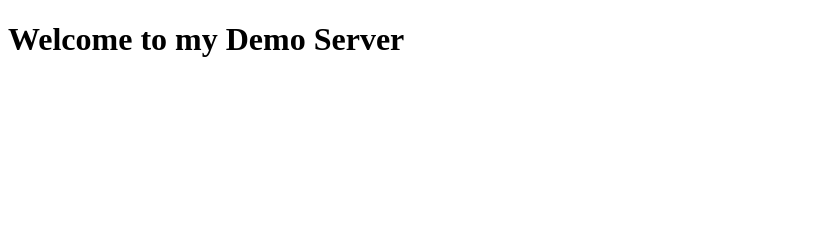
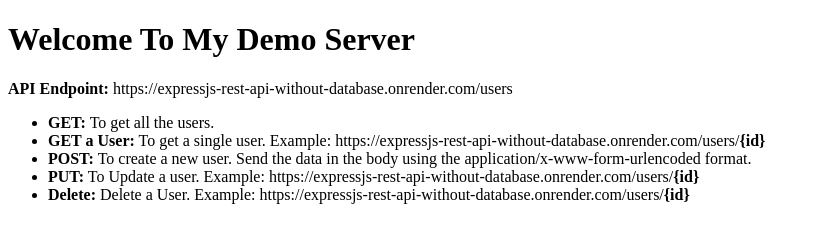
Before and after one commit to arouf01/express_rest_api_without_database, a website: page views/index.html in a window 1280 px wide. Shown: the whole page, without its empty margins (0-820 px from the left). Drawn offline with Linux system fonts and the light colour scheme.

Commit message:
Added User Manual

```diff
--- a/views/index.html
+++ b/views/index.html
@@ -6,6 +6,19 @@
     <title>Home Page</title>
   </head>
   <body>
-    <h1>Welcome to my Demo Server</h1>
+    <h1>Welcome To My Demo Server</h1>
+    <p>
+      <strong>API Endpoint:</strong> https://expressjs-rest-api-without-database.onrender.com/users
+    </p>
+    <ul>
+      <li><strong>GET:</strong> To get all the users.</li>
+      <li><strong>GET a User:</strong> To get a single user. Example: https://expressjs-rest-api-without-database.onrender.com/users/<strong>{id}</strong></li>
+      <li><strong>POST:</strong> To create a new user. Send the data in the body using the application/x-www-form-urlencoded format.</li>
+      <li><strong>PUT:</strong> To Update a user. Example: https://expressjs-rest-api-without-database.onrender.com/users/<strong>{id}</strong></li>
+      <li><strong>Delete:</strong> Delete a User. Example: https://expressjs-rest-api-without-database.onrender.com/users/<strong>{id}</strong></li>
+    </ul>
+
+
+    </p>
   </body>
 </html>
```
